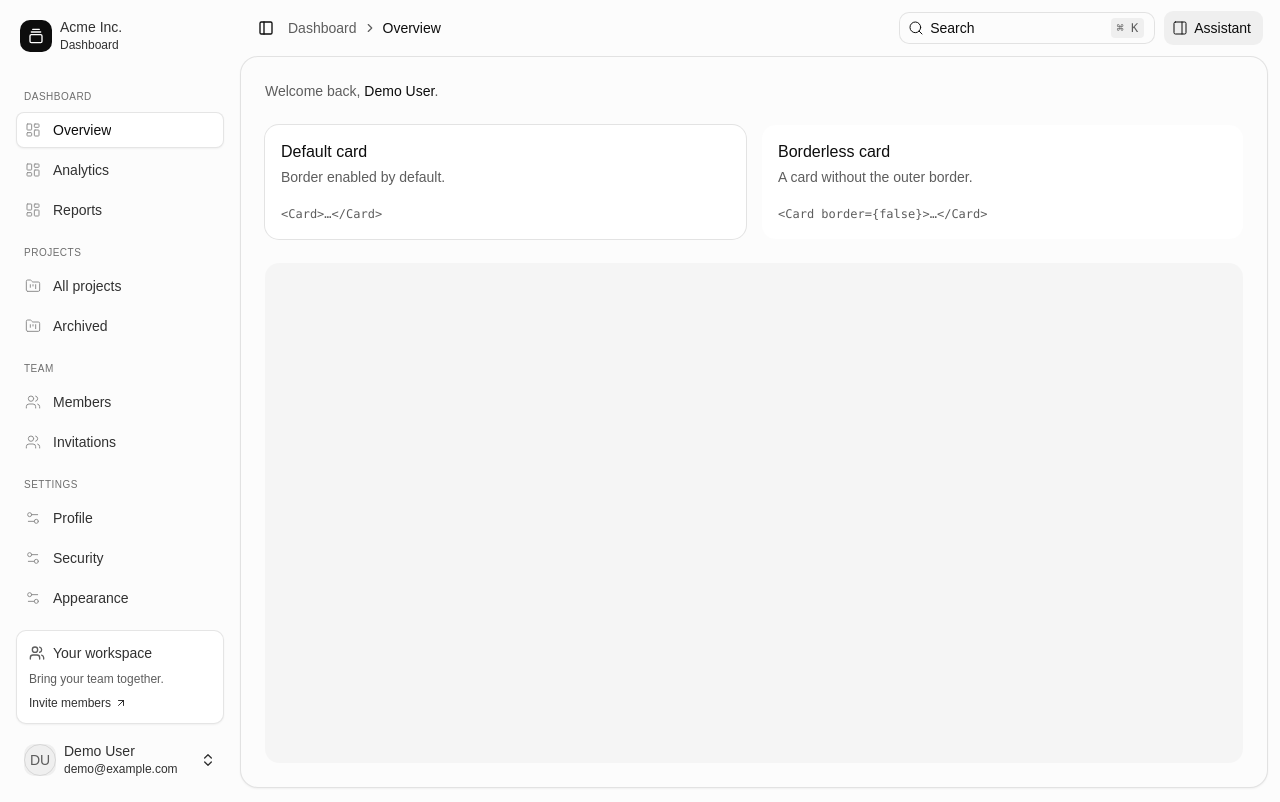
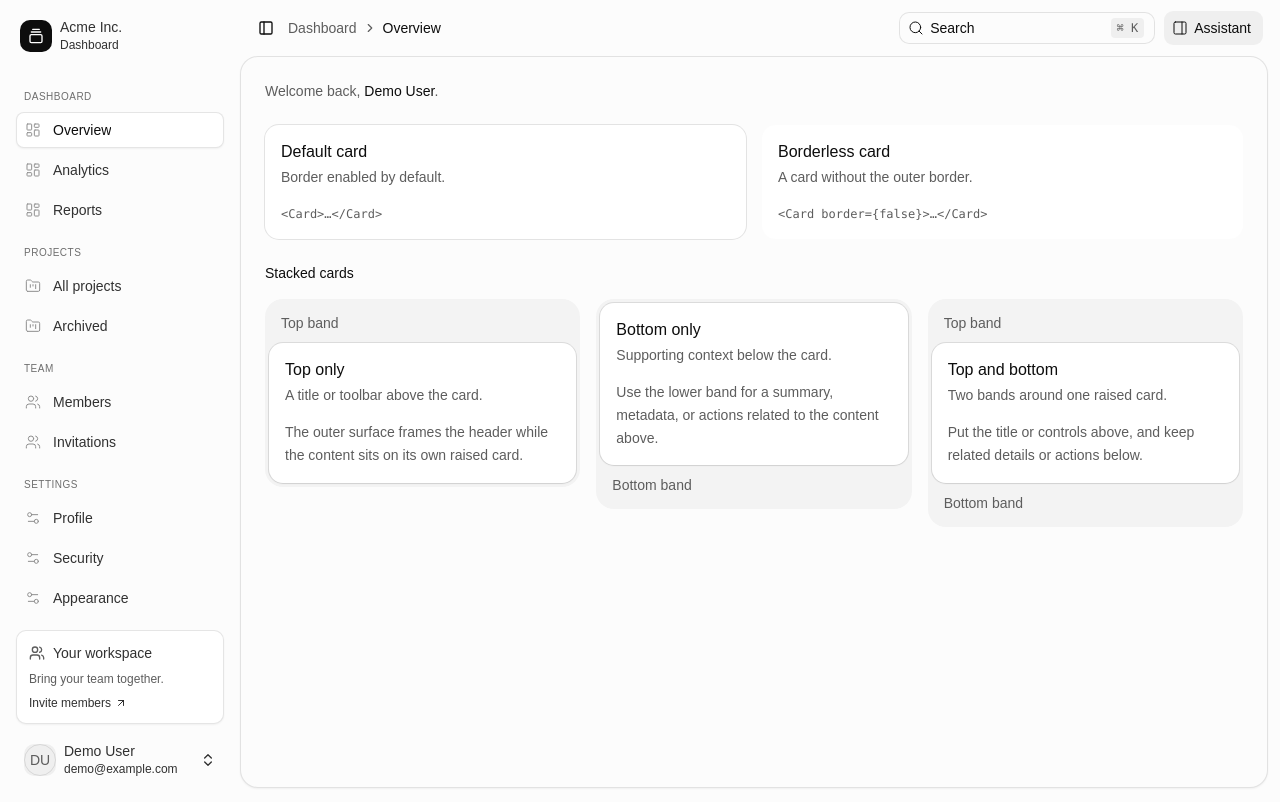
Before and after one commit to IsaacHatilima/vite-dashboard-starter, a React (Vite) app: page /login in a window 1280 px wide. Both pictures are taken after typing "name@example.com", "Sample123" into the empty fields and a click on the button "Login". Built offline with nearby package versions, Linux system fonts and the light colour scheme.

Commit message:
feat: add stacked card with optional top and bottom bands

```diff
--- /dev/null
+++ b/src/components/ui/stacked-card.tsx
@@ -0,0 +1,51 @@
+import type * as React from "react"
+import { cn } from "cn"
+
+import { Card } from "@/components/ui/card"
+
+interface StackedCardProps extends React.ComponentProps<"div"> {
+  /** Content on the backing surface above the inner card. */
+  top?: React.ReactNode
+  /** Content on the backing surface below the inner card. */
+  bottom?: React.ReactNode
+}
+
+/** A raised Card with optional top and bottom bands on a muted backing surface. */
+function StackedCard({
+  top,
+  bottom,
+  children,
+  className,
+  ...props
+}: StackedCardProps) {
+  return (
+    <div
+      data-slot="stacked-card"
+      className={cn(
+        "flex min-w-0 flex-col rounded-2xl bg-stacked-card p-1 text-card-foreground",
+        className
+      )}
+      {...props}
+    >
+      {top != null && top !== false && (
+        <div
+          data-slot="stacked-card-top"
+          className="flex min-h-10 min-w-0 flex-wrap items-center gap-2 px-3 py-2 text-sm wrap-anywhere text-muted-foreground [&>*]:min-w-0"
+        >
+          {top}
+        </div>
+      )}
+      <Card className="min-w-0 flex-1 shadow-xs">{children}</Card>
+      {bottom != null && bottom !== false && (
+        <div
+          data-slot="stacked-card-bottom"
+          className="flex min-h-10 min-w-0 flex-wrap items-center gap-2 px-3 py-2 text-sm wrap-anywhere text-muted-foreground [&>*]:min-w-0"
+        >
+          {bottom}
+        </div>
+      )}
+    </div>
+  )
+}
+
+export { StackedCard, type StackedCardProps }
--- a/src/features/dashboard/components/DashboardOverview.tsx
+++ b/src/features/dashboard/components/DashboardOverview.tsx
@@ -5,6 +5,7 @@ import {
   CardHeader,
   CardTitle,
 } from "@/components/ui/card"
+import { StackedCard } from "@/components/ui/stacked-card"
 
 interface DashboardOverviewProps {
   userName: string
@@ -42,7 +43,58 @@ export function DashboardOverview({ userName }: DashboardOverviewProps) {
           </CardContent>
         </Card>
       </section>
-      <div className="min-h-[60vh] flex-1 rounded-xl bg-muted/50 md:min-h-min" />
+      <section
+        aria-labelledby="stacked-cards-title"
+        className="flex flex-col gap-4"
+      >
+        <h2 id="stacked-cards-title" className="text-sm font-medium">
+          Stacked cards
+        </h2>
+        <div className="grid items-start gap-4 md:grid-cols-2 xl:grid-cols-3">
+          <StackedCard top="Top band">
+            <CardHeader>
+              <CardTitle>Top only</CardTitle>
+              <CardDescription>
+                A title or toolbar above the card.
+              </CardDescription>
+            </CardHeader>
+            <CardContent>
+              <p className="text-sm leading-relaxed text-muted-foreground">
+                The outer surface frames the header while the content sits on
+                its own raised card.
+              </p>
+            </CardContent>
+          </StackedCard>
+          <StackedCard bottom="Bottom band">
+            <CardHeader>
+              <CardTitle>Bottom only</CardTitle>
+              <CardDescription>
+                Supporting context below the card.
+              </CardDescription>
+            </CardHeader>
+            <CardContent>
+              <p className="text-sm leading-relaxed text-muted-foreground">
+                Use the lower band for a summary, metadata, or actions related
+                to the content above.
+              </p>
+            </CardContent>
+          </StackedCard>
+          <StackedCard top="Top band" bottom="Bottom band">
+            <CardHeader>
+              <CardTitle>Top and bottom</CardTitle>
+              <CardDescription>
+                Two bands around one raised card.
+              </CardDescription>
+            </CardHeader>
+            <CardContent>
+              <p className="text-sm leading-relaxed text-muted-foreground">
+                Put the title or controls above, and keep related details or
+                actions below.
+              </p>
+            </CardContent>
+          </StackedCard>
+        </div>
+      </section>
     </>
   )
 }
--- a/src/index.css
+++ b/src/index.css
@@ -41,6 +41,7 @@
   --color-popover: var(--popover);
   --color-card-foreground: var(--card-foreground);
   --color-card: var(--card);
+  --color-stacked-card: var(--stacked-card);
   --color-foreground: var(--foreground);
   --color-background: var(--background);
   --radius-sm: calc(var(--radius) * 0.6);
@@ -59,6 +60,7 @@
   --background: #fcfcfc;
   --foreground: #0d0d0d;
   --card: #ffffff;
+  --stacked-card: var(--secondary);
   --card-foreground: #0d0d0d;
   --popover: #ffffff;
   --popover-foreground: #0d0d0d;
@@ -103,6 +105,7 @@
   --background: #0e0e0e;
   --foreground: #ededed;
   --card: #212121;
+  --stacked-card: #181818;
   --card-foreground: #ededed;
   --popover: #212121;
   --popover-foreground: #ededed;
```
Also changed, not shown: 1 other file (tests, documents, lock files or other folders).
